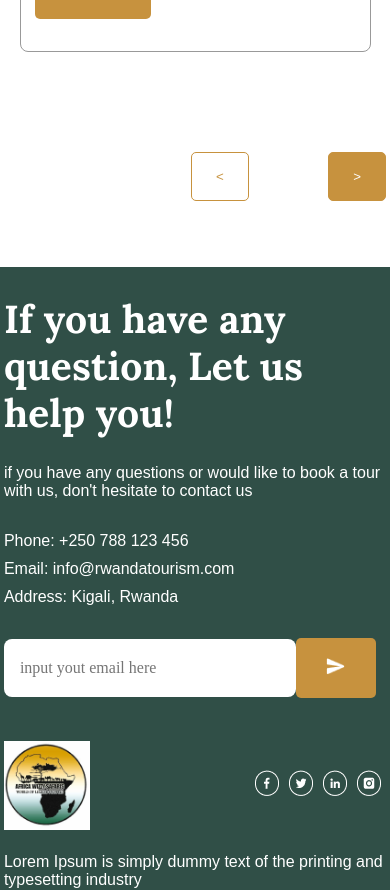
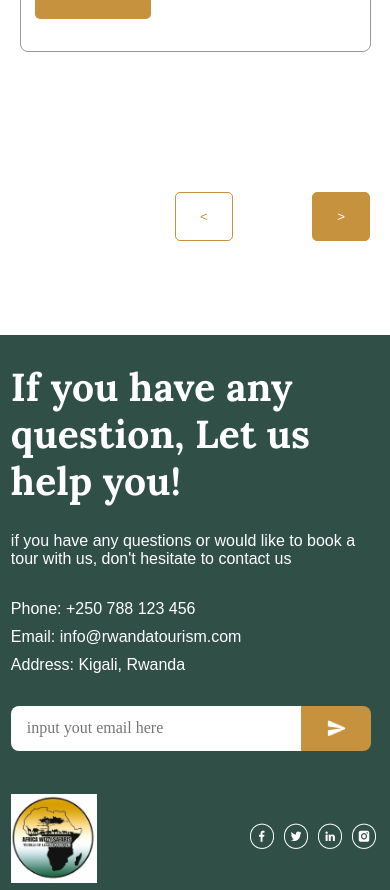
Before and after one commit to RashJrEdmund/tourisme-site, a React (Create React App) app: page /tour in a window 390 px wide. Shown: the part 9080-9970 px from the top of the page. Built offline with nearby package versions, Linux system fonts and the light colour scheme.

Commit message:
modified a few paddings

```diff
--- a/src/components/changePageBtns/ChangePageBtns.jsx
+++ b/src/components/changePageBtns/ChangePageBtns.jsx
@@ -2,11 +2,15 @@
 import './changePageBtns.css';
 
 // eslint-disable-next-line react/prop-types
-function ChangePageBtns({ width, position }) {
+function ChangePageBtns({ width, position, MarginRight = 0 }) {
   return (
     <div
       className="changePageBtn"
-      style={{ maxWidth: `${width}`, alignSelf: `${position}` }}
+      style={{
+        maxWidth: `${width}`,
+        alignSelf: `${position}`,
+        marginRight: MarginRight,
+      }}
     >
       <button className="changePageBtn__btn1">&#60;</button>
       <button className="changePageBtn__btn2">&#62;</button>
--- a/src/components/changePageBtns/changePageBtns.css
+++ b/src/components/changePageBtns/changePageBtns.css
@@ -47,6 +47,6 @@
     width: 100%;
     display: flex;
     justify-content: space-between;
-    margin: 2rem 0;
+    /* margin: 2rem; */
   }
 }
--- a/src/components/footer/footer.css
+++ b/src/components/footer/footer.css
@@ -14,6 +14,7 @@
   align-items: center;
   justify-content: center;
   word-wrap: normal;
+  padding: 0 5px;
 }
 
 .footerDiv__child {
@@ -85,6 +86,9 @@
   height: fit-content;
   padding: 20px 17px;
   margin-right: 10px;
+  display: flex;
+  align-items: center;
+  justify-content: center;
   transition: 0.5s;
 }
 
@@ -161,7 +165,24 @@
 
   .footerDiv__child--col1,
   .footerDiv__child--col2 {
-    max-width: 98vw;
+    max-width: 95vw;
     margin: 0 auto 1rem;
   }
+
+
+  .footerDiv__child--col1 .footDiv__form input {
+    border-radius: 8px 0 0 8px;
+    height: 45px;
+    padding: 18px 16px;
+  }
+
+  .footerDiv__child--col1 .footDiv__form--btn {
+    max-width: 70.44px;
+    height: fit-content;
+    max-height: 45px;
+    border-radius: 0 8px 8px 0;
+    display: flex;
+    align-items: center;
+    justify-content: center;
+  }
 }
--- a/src/components/heading/heading.css
+++ b/src/components/heading/heading.css
@@ -58,3 +58,9 @@
   text-align: left;
   margin: 24px auto 108px;
 }
+
+@media only screen and (max-width: 1224px) {
+  .heading_component__p4 {
+    width: 95vw;
+  }
+}
--- a/src/components/nav/Navbar.jsx
+++ b/src/components/nav/Navbar.jsx
@@ -1,3 +1,4 @@
+import { useRef } from 'react';
 import './navbar.css';
 import { Link } from 'react-router-dom';
 
@@ -9,6 +10,9 @@ import Tw from '../../images/tweetter.png';
 import In from '../../images/linkedin.png';
 import Ig from '../../images/instagram.png';
 
+function NavBar() {
+  const newRef = useRef();
+
   const toggleIcon = () => {
     const varyingUl = document.getElementById('varying-ul');
     varyingUl.classList.toggle('open');
@@ -16,11 +20,11 @@ const toggleIcon = () => {
 
   const removeSideMenu = () => {
     document.getElementById('varying-ul').classList.remove('open');
+    window.scrollTo(0, 0);
   };
 
-function NavBar() {
   return (
-    <div className="navbar">
+    <div ref={newRef} className="navbar">
       <div className="navbar__topNav">
         <div className="navbar__topNav--col1">
           <p>
--- a/src/gallery/gallery.css
+++ b/src/gallery/gallery.css
@@ -25,4 +25,8 @@
   .galleryBody {
     padding: 2rem 0;
   }
+
+  .gallery__btn {
+    margin: 0 1rem;
+  }
 }
--- a/src/home/home.css
+++ b/src/home/home.css
@@ -181,7 +181,6 @@
     margin: 0 auto;
   }
 
-
   .home__hero__navigation {
     display: none;
   }
--- a/src/home/home.jsx
+++ b/src/home/home.jsx
@@ -67,7 +67,7 @@ function Home() {
           text1="Popular Destinations"
           text2="Select Our Best Popular Destinations"
         />
-        <ChangePageBtns width="150px" position="flex-end" />
+        <ChangePageBtns width="150px" position="flex-end" MarginRight="1rem" />
 
         <div className="home__imageDivs">{cards.createImageDivs()}</div>
 
--- a/src/tour/tour.css
+++ b/src/tour/tour.css
@@ -110,6 +110,10 @@
 }
 
 @media only screen and (max-width: 600px){
+  .tourBody__changePageBtn {
+    margin-right: 1rem;
+  }
+
   .tourPhotos {
     grid-template-columns: 1fr;
   }
```
Lines whose indentation alone changed are shown as unchanged.
